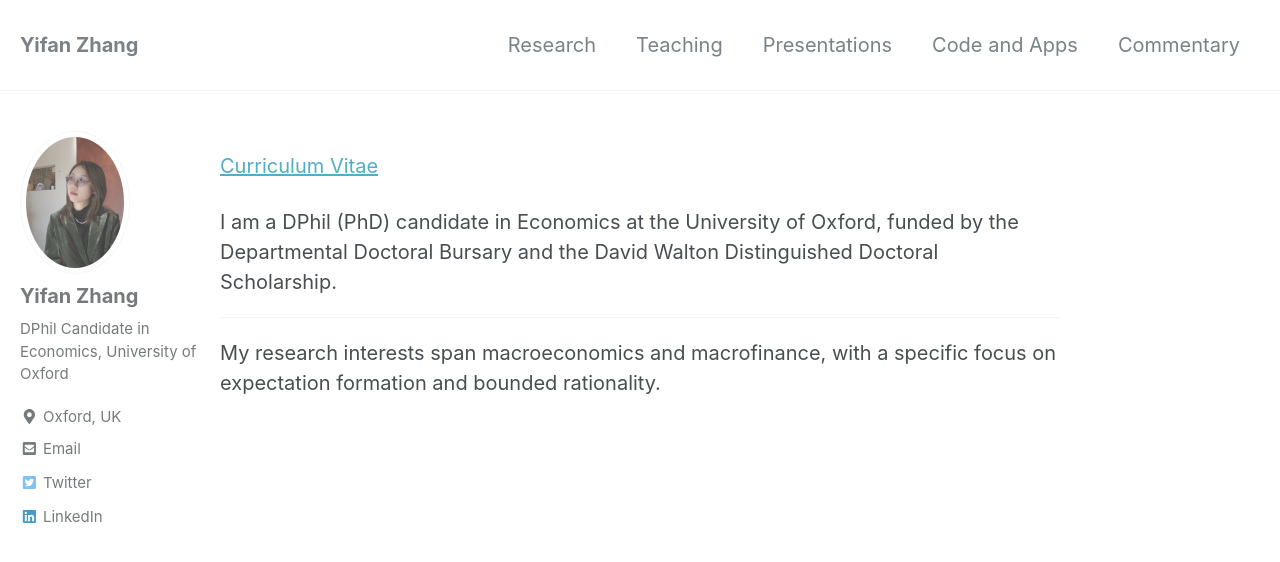
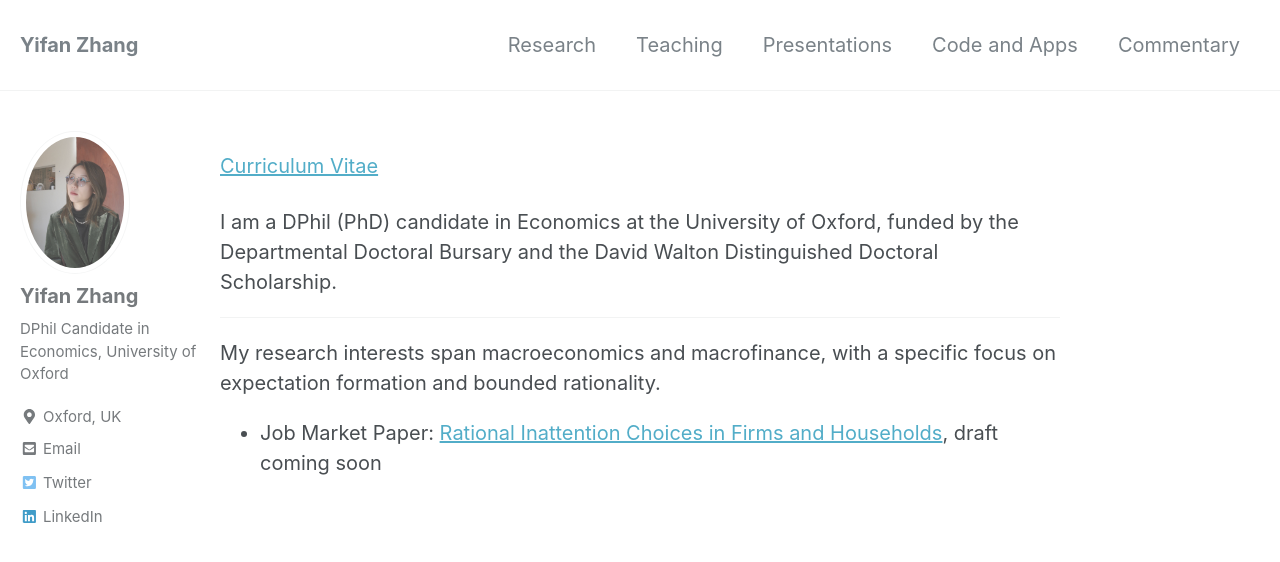
Before and after one commit to yifan-zhang-in/yifan-zhang-in.github.io, a Jekyll site: the page built from index.html, in a window 1280 px wide and 900 px high. Shown: the top 562 px of the window. Built offline with Jekyll 4.4.1, drawn with Linux system fonts in a browser that asks for light colours; nearby versions of some CDN libraries; the list of posts is cut into pages by our own code.

Commit message:
Update home.html

```diff
--- a/_layouts/home.html
+++ b/_layouts/home.html
@@ -8,5 +8,11 @@ layout: archive
 I am a DPhil (PhD) candidate in Economics at the University of Oxford, funded by the Departmental Doctoral Bursary and the David Walton Distinguished Doctoral Scholarship.
 
 <hr>
+My research interests span macroeconomics and macrofinance, with a specific focus on expectation formation and bounded rationality.
 
-My research interests span macroeconomics and macrofinance, with a specific focus on expectation formation and bounded rationality.
+<ul>
+  <li> Job Market Paper: <a href="/file/JMP_YZhang/">Rational Inattention Choices in Firms and Households</a>, draft coming soon</p>  </li>
+</ul>
+
+
+<p>
```
